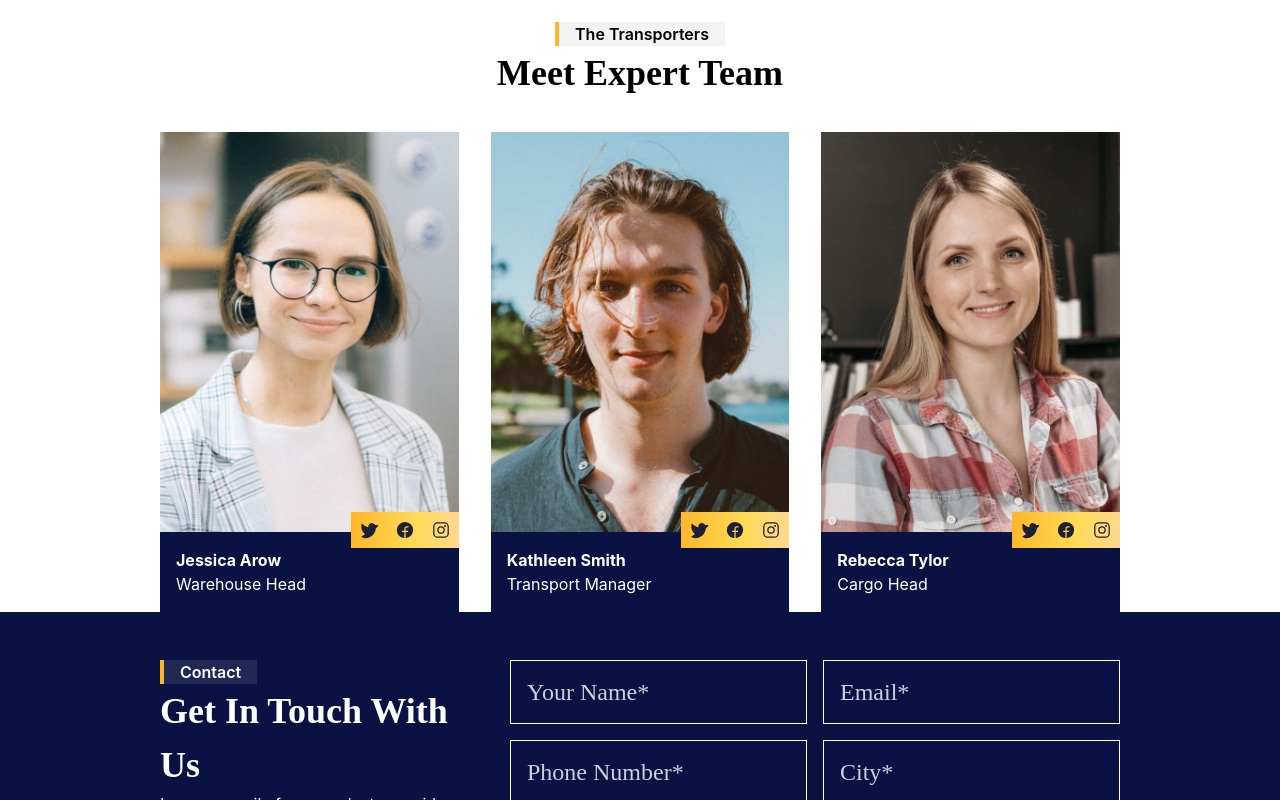
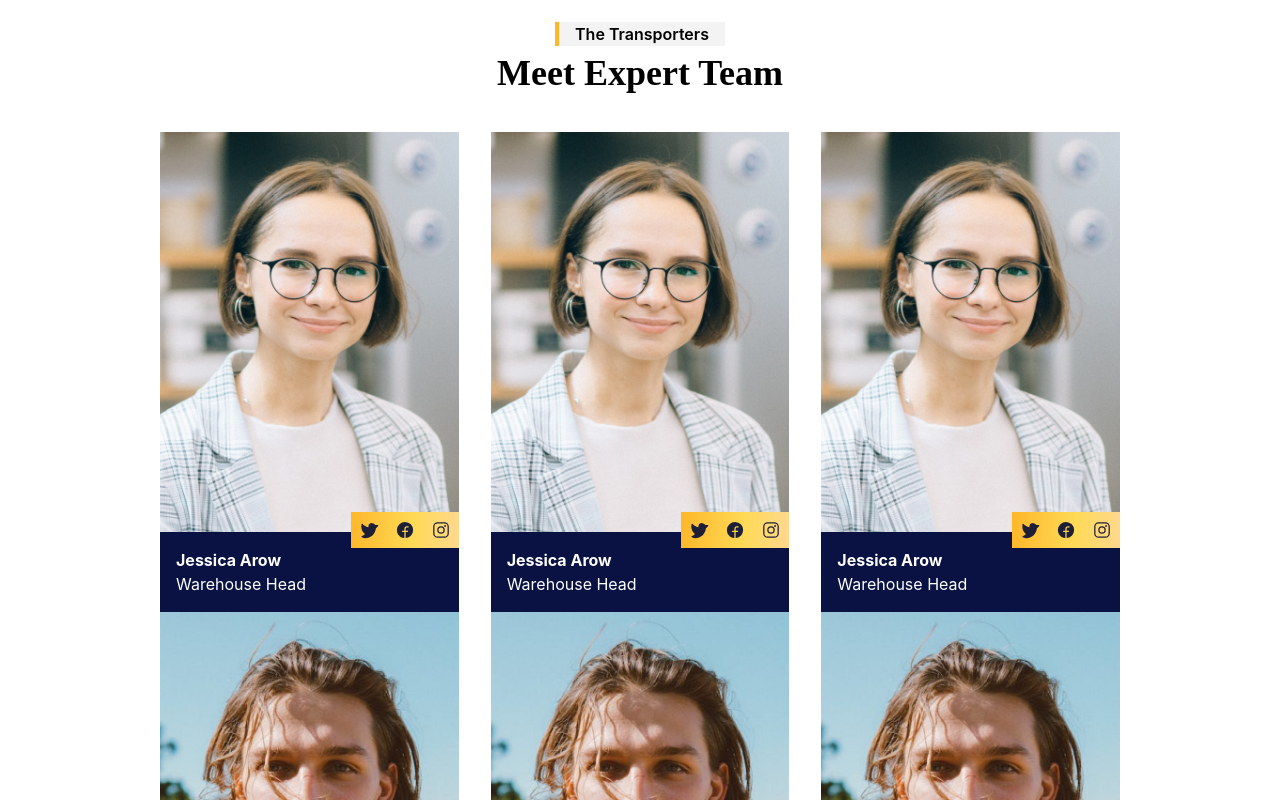
Before and after one commit to smartcollins/logistics, a React (Create React App) app: page / in a window 1280 px wide. Shown: the part 2640-3440 px from the top of the page. Built offline with nearby package versions, Linux system fonts and the light colour scheme.

Commit message:
modified Card

```diff
--- a/src/component/Card.jsx
+++ b/src/component/Card.jsx
@@ -1,23 +1,24 @@
 import React from 'react';
 import color from '../data/color';
 import { TwitterLogo, FacebookLogo, InstagramLogo } from 'phosphor-react';
+import card from '../data/card';
 
 
-const Card = ({idx,img,names,title})=>{
+const Card = ({start,end})=>{
 
     return(
-            <div className='w-full relative'>
-                <img className='h-[60vh] w-full object-cover xl:h-[50vh] ' src={img} alt={`team${idx}`} />
+        card.slice(start,end).map((item,idx)=><div key={idx} className='w-full relative'>
+        <img className='h-[60vh] w-full object-cover xl:h-[50vh] ' src={item.img} alt={`team${idx}`} />
         <div style={{ background: `linear-gradient(94.06deg, ${color.grdt} -1.21%, ${color.grdt2} 58.66%, ${color.grdt3} 116.84%)` }} className='flex items-center w-fit gap-4 p-2 absolute bottom-16 right-0'>
             <TwitterLogo size={20} color={color.darkTxt} weight="fill" />
             <FacebookLogo size={20} color={color.darkTxt} weight="fill" />
             <InstagramLogo size={20} color={color.darkTxt} />
         </div>
         <div style={{ background: color.blueBg }} className='text-white capitalize p-4'>
-                    <p className=' font-bold'>{names}</p>
-                    <p>{title}</p>
+            <p className=' font-bold'>{item.names}</p>
+            <p>{item.title}</p>
         </div>
-            </div>
+    </div>)
     )
 
 }
```
Lines whose indentation alone changed are shown as unchanged.
